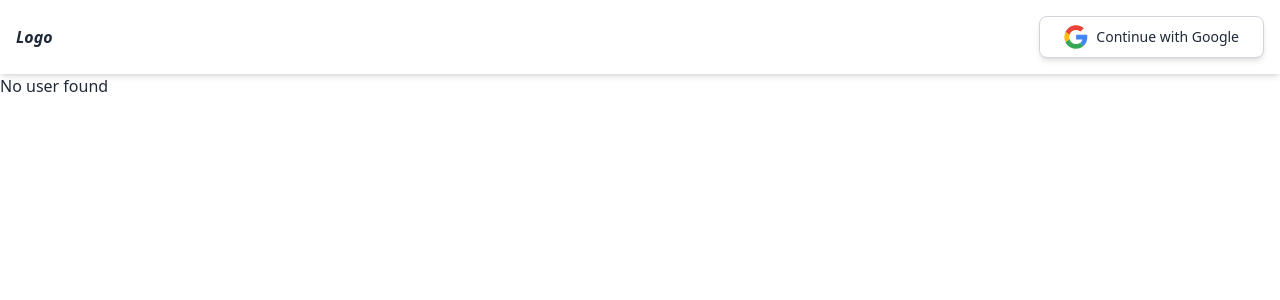
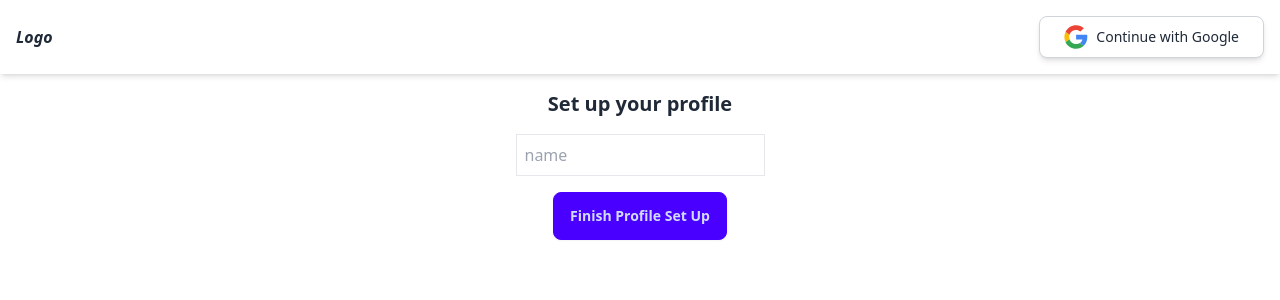
Before and after one commit to LombaxTech/NextTailwindDaisyuiFirebaseTemplate, a Next.js app: page / in a window 1280 px wide. Shown: the top 300 px of the page. Built offline with nearby package versions, Linux system fonts and the light colour scheme; no server answers.

Commit message:
redirect to acc set up if not set up (not fully tested)

```diff
--- a/components/SetupAccount.tsx
+++ b/components/SetupAccount.tsx
@@ -0,0 +1,78 @@
+import { AuthContext } from "@/context/AuthContext";
+import {
+  db,
+  // storage
+} from "@/firebase";
+import { doc, setDoc, updateDoc } from "firebase/firestore";
+import { getDownloadURL, ref, uploadBytes } from "firebase/storage";
+import React, { useContext, useRef, useState } from "react";
+
+export default function SetupAccount() {
+  const { user, setUser } = useContext(AuthContext);
+
+  const [name, setName] = useState("");
+  const [file, setFile] = useState<any>(null);
+  const fileInputRef = useRef<any>(null);
+
+  const finishProfileSetup = async () => {
+    let imageUrl;
+
+    // todo: Upload image if image
+    // if (file) {
+    //   const fileRef = `profilePictures/${user.uid}/${file.name}`;
+
+    //   const storageRef = ref(storage, fileRef);
+    //   await uploadBytes(storageRef, file).then((snapshot) => {
+    //     console.log("Uploaded a blob or file!");
+    //   });
+
+    //   imageUrl = await getDownloadURL(ref(storage, fileRef));
+    // }
+
+    const firestoreUser = {
+      name,
+      email: user.email,
+      // profilePictureUrl: imageUrl,
+    };
+
+    // setFile(null);
+
+    await setDoc(doc(db, "users", user.uid), firestoreUser);
+    setUser({ ...user, ...firestoreUser, setup: true });
+  };
+
+  return (
+    <div className="p-4 flex flex-col gap-4 items-center">
+      <h1 className="font-bold text-xl">Set up your profile</h1>
+      <input
+        type="text"
+        className="border outline-none p-2"
+        value={name}
+        onChange={(e) => setName(e.target.value)}
+        placeholder="name"
+      />
+
+      {/* <div className="flex flex-col my-4">
+        <label>Upload profile picture</label>
+        <input
+          type="file"
+          ref={fileInputRef}
+          onChange={(e: any) => setFile(e.target.files[0])}
+          // style={{ display: "none" }}
+        />
+        {file && (
+          <div className="relative">
+            <img src={URL.createObjectURL(file)} width="100" />
+            <div className="cursor-pointer" onClick={() => setFile(null)}>
+              Delete
+            </div>
+          </div>
+        )}
+      </div> */}
+
+      <button className="btn btn-primary" onClick={finishProfileSetup}>
+        Finish Profile Set Up
+      </button>
+    </div>
+  );
+}
--- a/pages/index.tsx
+++ b/pages/index.tsx
@@ -5,6 +5,7 @@ import { app, auth, db } from "@/firebase";
 import { AuthContext } from "@/context/AuthContext";
 import { signOut } from "firebase/auth";
 import { useRouter } from "next/router";
+import SetupAccount from "@/components/SetupAccount";
 
 export default function App() {
   const { user, userLoading } = useContext(AuthContext);
@@ -31,6 +32,8 @@ export default function App() {
     console.log(user);
   };
 
+  if (!userLoading && !user?.setup) return <SetupAccount />;
+
   return (
     <div className="">
       {/* <button onClick={addStuff} className="btn btn-primary">
```
